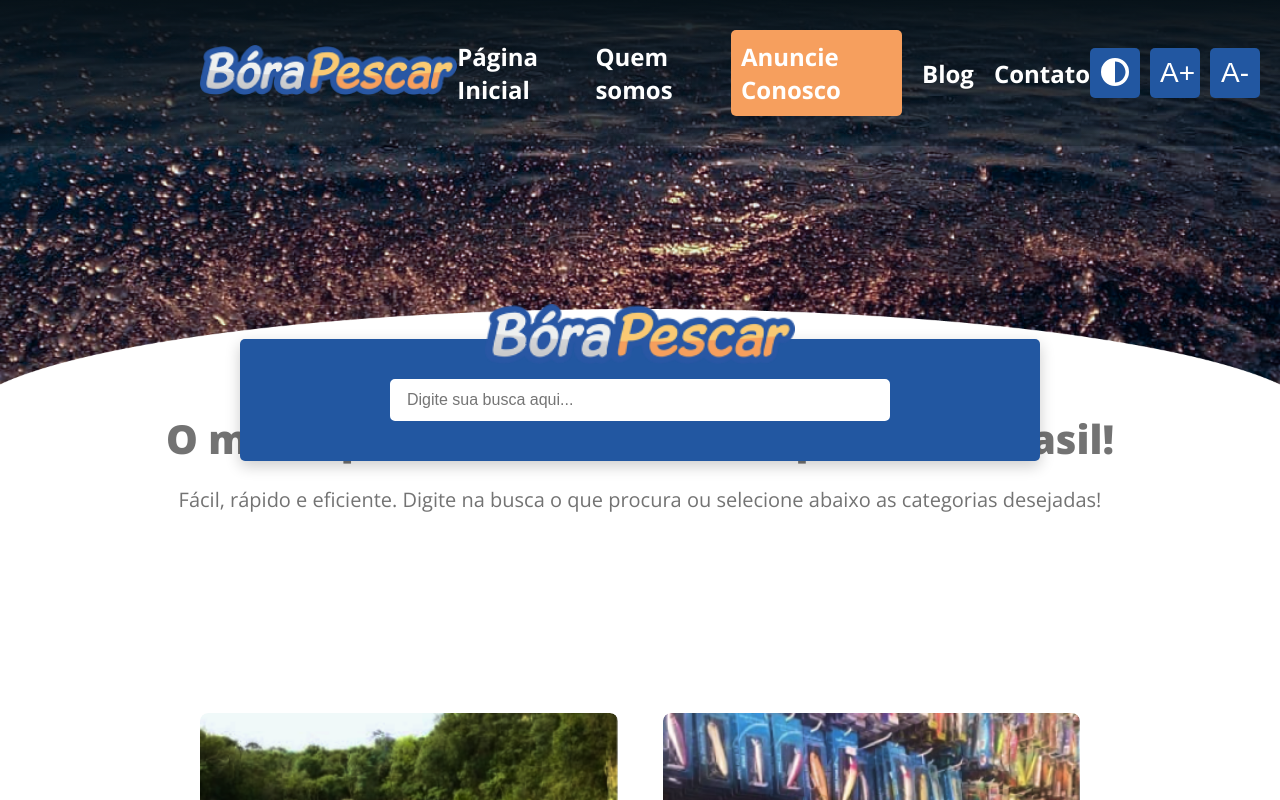
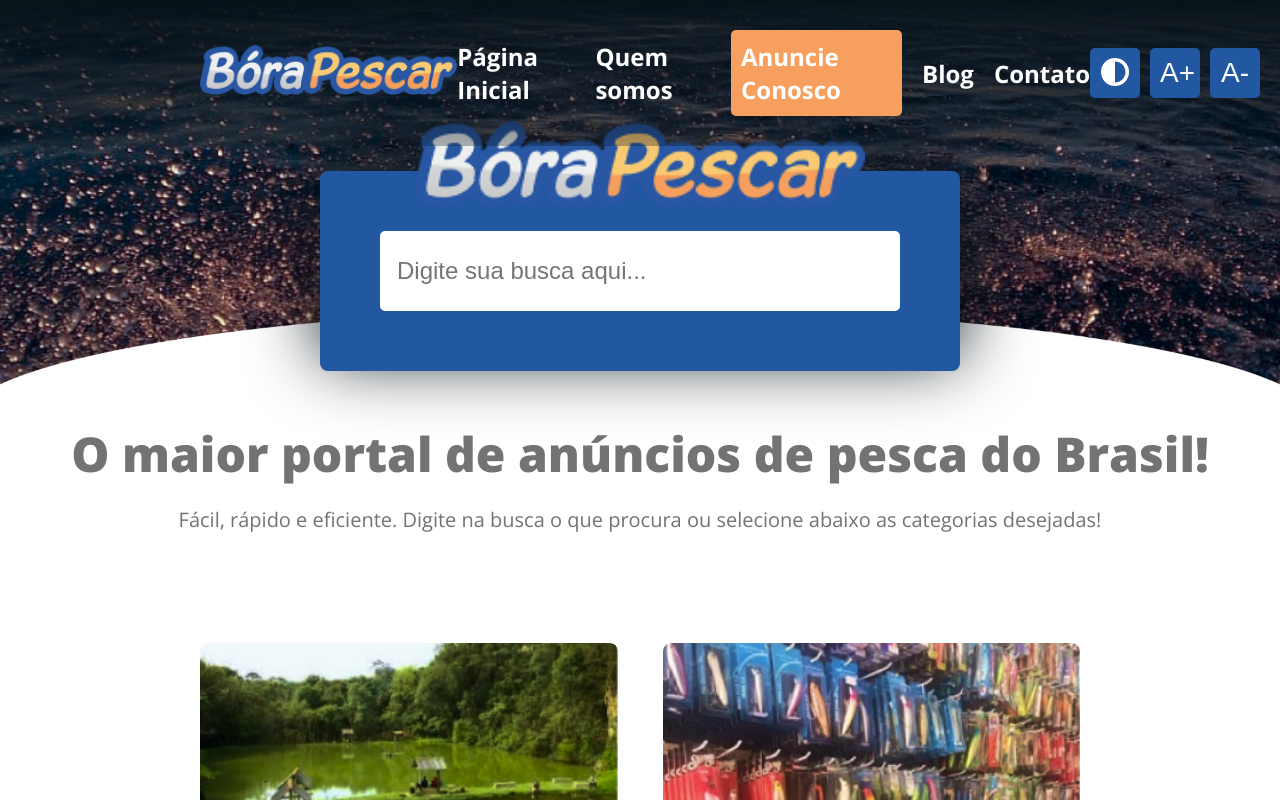
Before and after one commit to marianakaori/bora-pescar-redesign, a React (Vite) app: page / in a window 1280 px wide. Shown: the top 800 px of the page. Built offline with nearby package versions, Linux system fonts and the light colour scheme; a web font is replaced by a local one.

Commit message:
ajustes na barra de pesquisa

```diff
--- a/src/components/CardBlog/cardBlog.css
+++ b/src/components/CardBlog/cardBlog.css
@@ -5,7 +5,6 @@
     box-shadow: 0 4px 6px rgba(0, 0, 0, 0.1);
     transition: transform 0.3s, box-shadow 0.3s;
     background-color: var(--background-color);
-    font-family: Arial, sans-serif;
     outline: 4px solid var(--color-white);
 }
 
--- a/src/pages/Home/home.css
+++ b/src/pages/Home/home.css
@@ -1,101 +1,58 @@
 .img-background {
     width: 100%;
+    position: relative;
+    z-index: -1;
 }
 
 .cards-categoria-container {
     display: grid;
     grid-template-columns: repeat(auto-fit, minmax(300px, 1fr));
     gap: 45px;
-    margin: var(--outer-margin);
+    margin: 110px var(--outer-margin);
     z-index: 1;
 }
 
-
 .main-title {
-    font-family: 'Open Sans', sans-serif;
+    font-size: var(--font-size-xl);
     font-weight: 800;
-    font-size: 40px;
     text-align: center;
-    margin: 20px 0;
+    margin-bottom: 20px;
+    margin-top: 50px;
     color: var(--color-gray);
 }
+
 .subtitle {
-    font-family: 'Open Sans', sans-serif;
-    font-size: 20px;
+    font-size: var(--font-size-s);
     text-align: center;
     color: var(--color-gray);
     margin-bottom: 30px;
 }
 
-/* Contêiner do logo */
-.logo-container {
-    text-align: center;
-    z-index: 3;
-    position: absolute;
-    top: 20%; /* Ajusta a posição no topo */
-    left: 50%; /* Centraliza horizontalmente */
+.search-container {
+    display: flex;
+    flex-direction: column;
+    align-items: center;
+    background-color: var(--primary-color);
+    padding: 60px;
+    border-radius: 8px;
+    box-shadow: 0 -14px 70px var(--dark-color);
+    width: 50%;
+    justify-self: center;
+    margin-top: -220px;
 }
 
-/* Estilo do logo */
 .title-image {
-    width: 310px;
-    height: auto;
-    margin: 0 auto;
     position: absolute;
-    z-index: 3;
-    top: -35px;
-    left: 50%;
-    transform: translate(-50%, 0);
+    width: 450px;
+    margin-top: -110px;
 }
 
-/* Contêiner do logo */
-.logo-container {
-    position: relative;
-    margin: 0;
-    padding: 0;
-}
-
-.search-container {
-    text-align: center;
-    background-color: var(--primary-color);
-    padding: 40px 30px;
-    border-radius: 5px;
-    margin-top: -40px;
-    position: absolute;
-    top: 55%; /* Ajusta a posição no topo */
-    left: 50%; /* Centraliza horizontalmente */
-    transform: translate(-50%, -50%); /* Ajusta para manter centralizado */
-    z-index: 2;
-    width: 90%;
-    max-width: 800px;
-    margin-left: auto;
-    margin-right: auto;
-    box-shadow: 0 5px 15px rgba(0, 0, 0, 0.2);
-}
-
-
-/* Campo de entrada */
 .search-input {
-    width: 70%;
-    max-width: 500px;
-    padding: 10px 15px;
-    font-size: 1rem;
+    padding: 24px 15px;
+    font-size: var(--font-size-m);
     border: 2px solid var(--color-white);
     border-radius: 5px;
-    outline: none;
-    transition: border-color 0.3s ease-in-out;
-}
-
-/* Efeito de foco */
-.search-input:focus {
-    border-color: var(--color-white);
-    background-color: rgba(255, 255, 255, 0.2);
-    color: var(--color-white); /* Texto branco */
-}
-
-.center-container-square {
-    display: flex;
-    margin: 40px 0;
+    width: 100%;
 }
 
 .ad-square {
@@ -106,7 +63,6 @@
     align-items: center;
     justify-content: center;
     color: var(--color-white);
-    font-family: 'Open Sans', sans-serif;
     font-size: 20px;
     font-weight: 600;
     border-radius: 8px;
```
